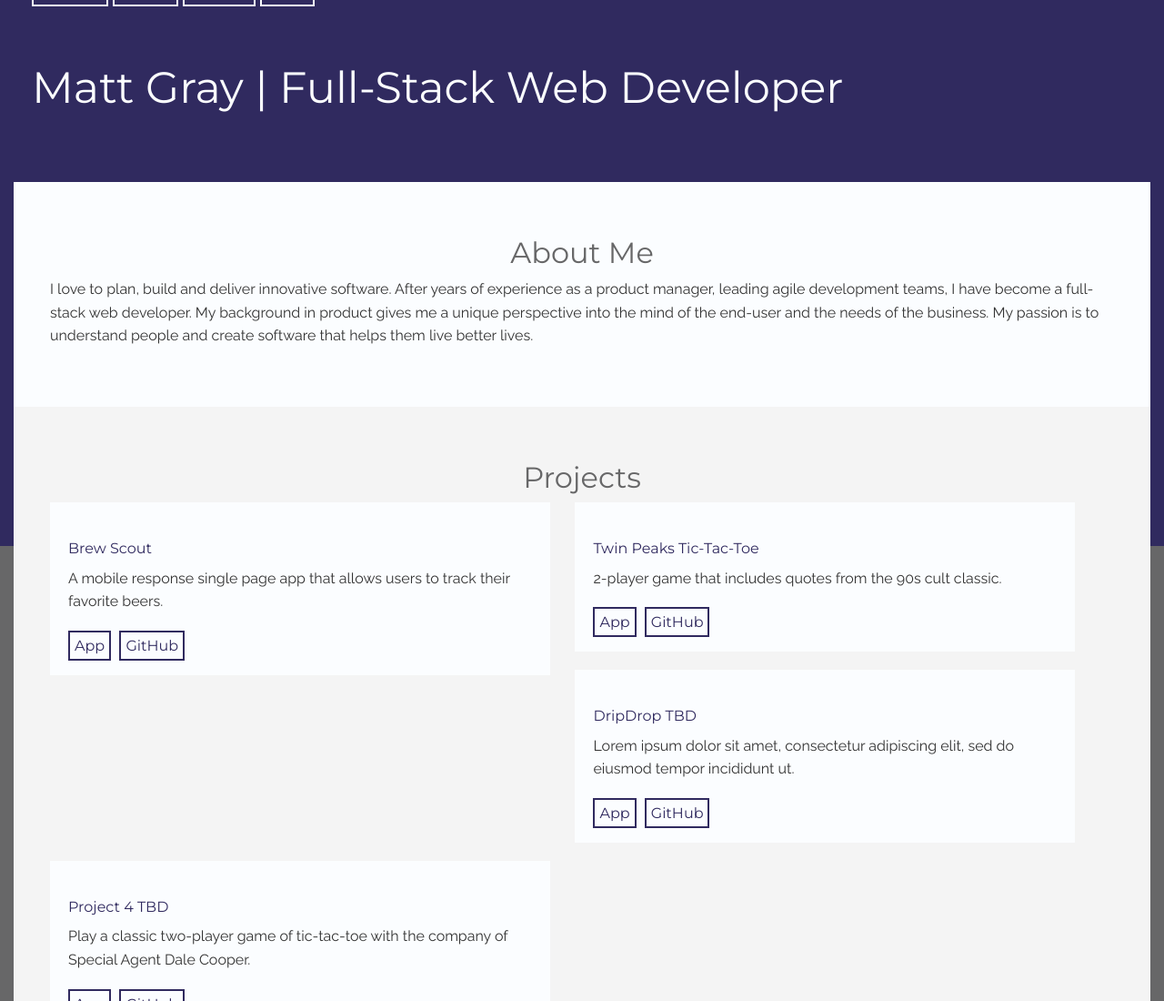
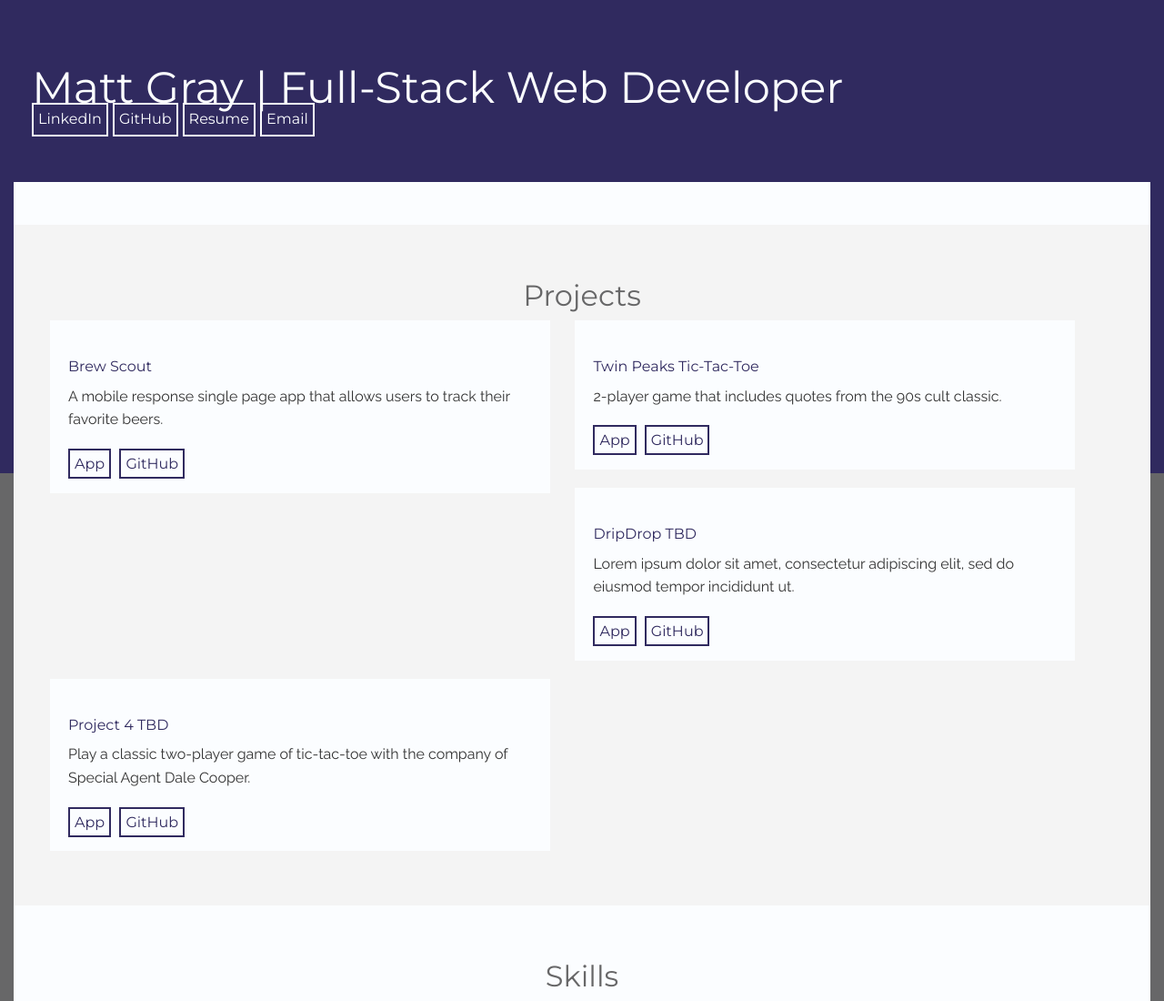
Before and after one commit to artpylon/mattgray_portfolio, a website: page index.html in a window 1280 px wide. Shown: the top 1100 px of the page at 91% size. Drawn offline with nearby package versions, Linux system fonts and the light colour scheme.

Commit message:
intro position absolute

```diff
--- a/main.css
+++ b/main.css
@@ -150,7 +150,7 @@ section:nth-child(odd) {
 }
 
 .intro-links {
-  position: relative;
+  position: absolute;
   bottom: 50px;
 }
 
@@ -204,7 +204,7 @@ section:nth-child(odd) {
     background-color: #302a5f !important;
     padding: 20px;
     height: 200px;
-    position: relative;
+    position: absolute;
   }
 
   .skills h4 {
@@ -224,7 +224,7 @@ section:nth-child(odd) {
     background-color: #302a5f !important;
     padding: 20px;
     height: 200px;
-    position: relative;
+    position: absolute;
   }
 
   .project {
```
